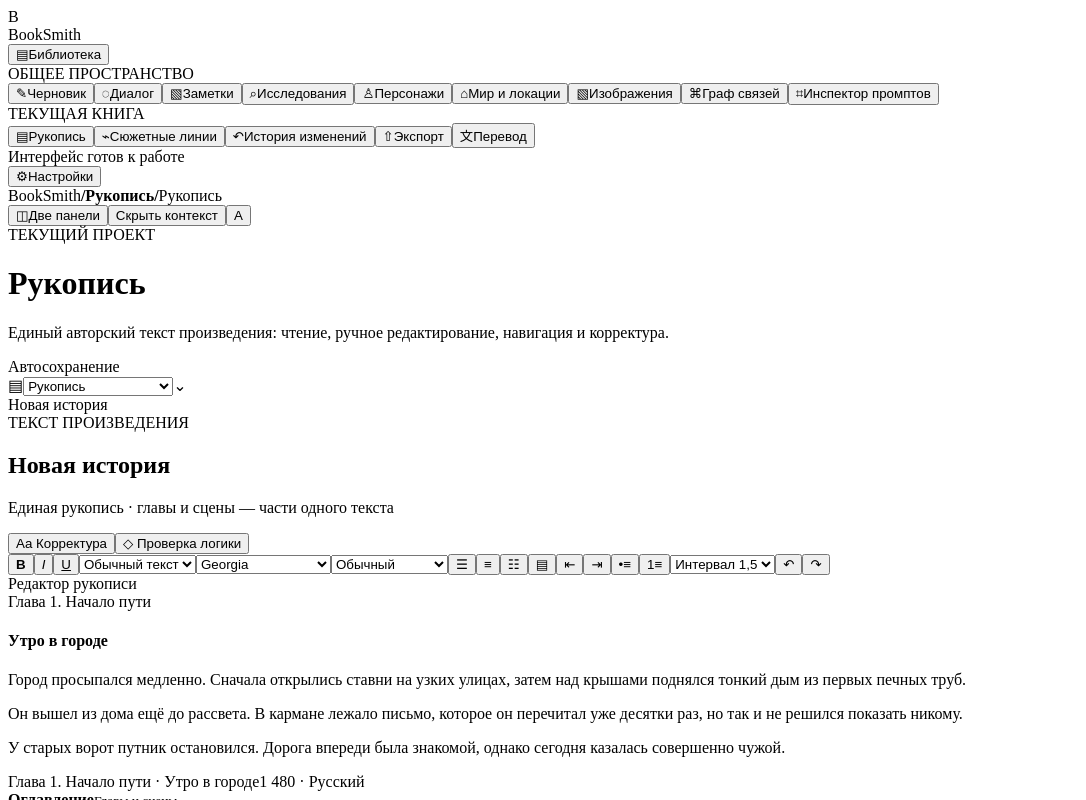
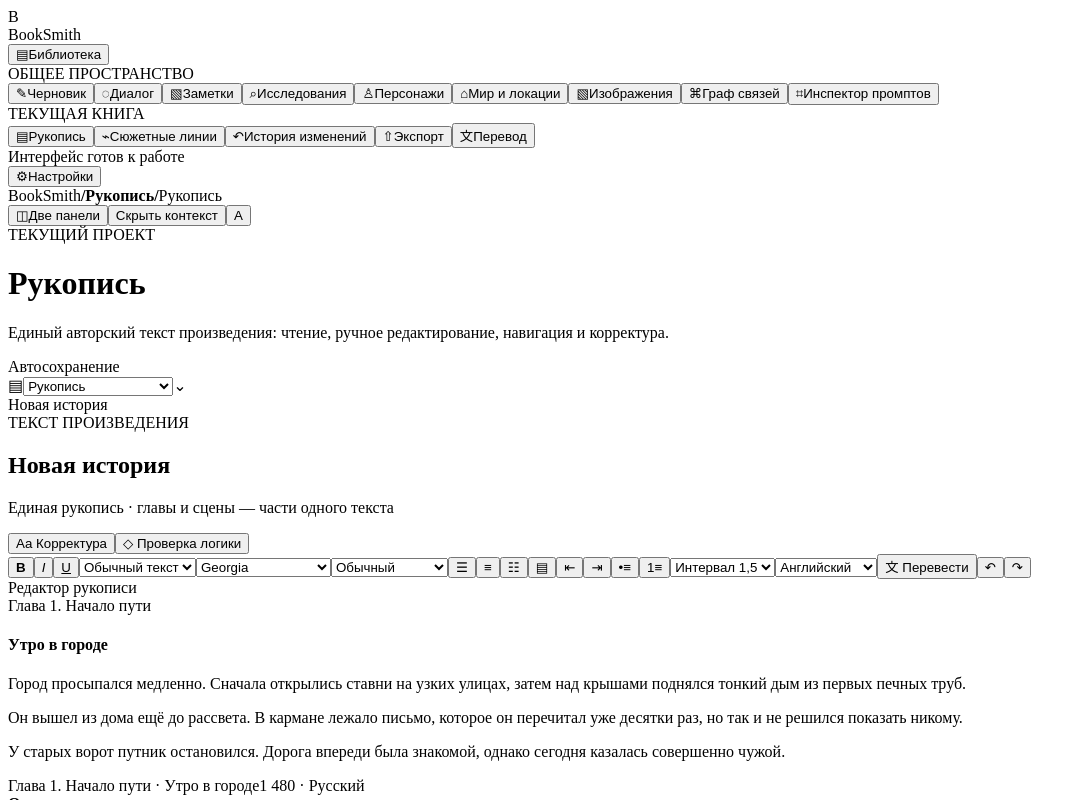
Before and after one commit to vishutik81-lang/BookSmith, a React (Vite) app: page / in a window 1280 px wide. Both pictures are taken after a click on the button 216 px from the left and 679 px from the top of the page. Shown: the top 800 px of the page, without its empty margins (0-1086 px from the left). Built offline with nearby package versions, Linux system fonts and the light colour scheme; the HTML template or start-up script is replaced by a standard one.

Commit message:
Add translation control to manuscript toolbar

```diff
--- a/src/App.tsx
+++ b/src/App.tsx
@@ -312,6 +312,8 @@ function ManuscriptWorkspace({ bookTitle }: { bookTitle: string }) {
 
 
 function ManuscriptFormattingToolbar() {
+  const [translationLanguage, setTranslationLanguage] = useState('en');
+  const [translationNotice, setTranslationNotice] = useState(false);
   const run = (command: string, value?: string) => {
     document.execCommand(command, false, value);
   };
@@ -352,10 +354,15 @@ function ManuscriptFormattingToolbar() {
         <option value="1.2">Интервал 1,2</option><option value="1.5">Интервал 1,5</option><option value="1.8">Интервал 1,8</option><option value="2">Интервал 2</option>
       </select>
       <span className="format-toolbar-divider"/>
+      <select className="manuscript-translation-language" aria-label="Язык перевода" defaultValue="en" onMouseDown={preserveSelection} onChange={event => { setTranslationLanguage(event.target.value); setTranslationNotice(false); }}>
+        <option value="en">Английский</option><option value="de">Немецкий</option><option value="fr">Французский</option><option value="es">Испанский</option><option value="it">Итальянский</option><option value="ru">Русский</option><option value="la">Латынь</option><option value="zh">Китайский</option><option value="ja">Японский</option>
+      </select>
+      <button className="manuscript-translate-button" title="Перевести выделенный фрагмент или текущий текст" aria-label="Перевести" onMouseDown={preserveSelection} onClick={() => setTranslationNotice(true)}>文 Перевести</button>
       <button title="Отменить" aria-label="Отменить" onMouseDown={preserveSelection} onClick={() => run('undo')}>↶</button>
       <button title="Повторить" aria-label="Повторить" onMouseDown={preserveSelection} onClick={() => run('redo')}>↷</button>
     </div>
     <div className="manuscript-editor-state"><i/> Редактор рукописи</div>
+    {translationNotice && <div className="manuscript-translation-notice">Перевод на выбранный язык будет подключён позже. Он будет применяться к выделенному фрагменту, а при отсутствии выделения — к текущему тексту. <button onClick={() => setTranslationNotice(false)}>×</button></div>}
   </div>;
 }
 
```
